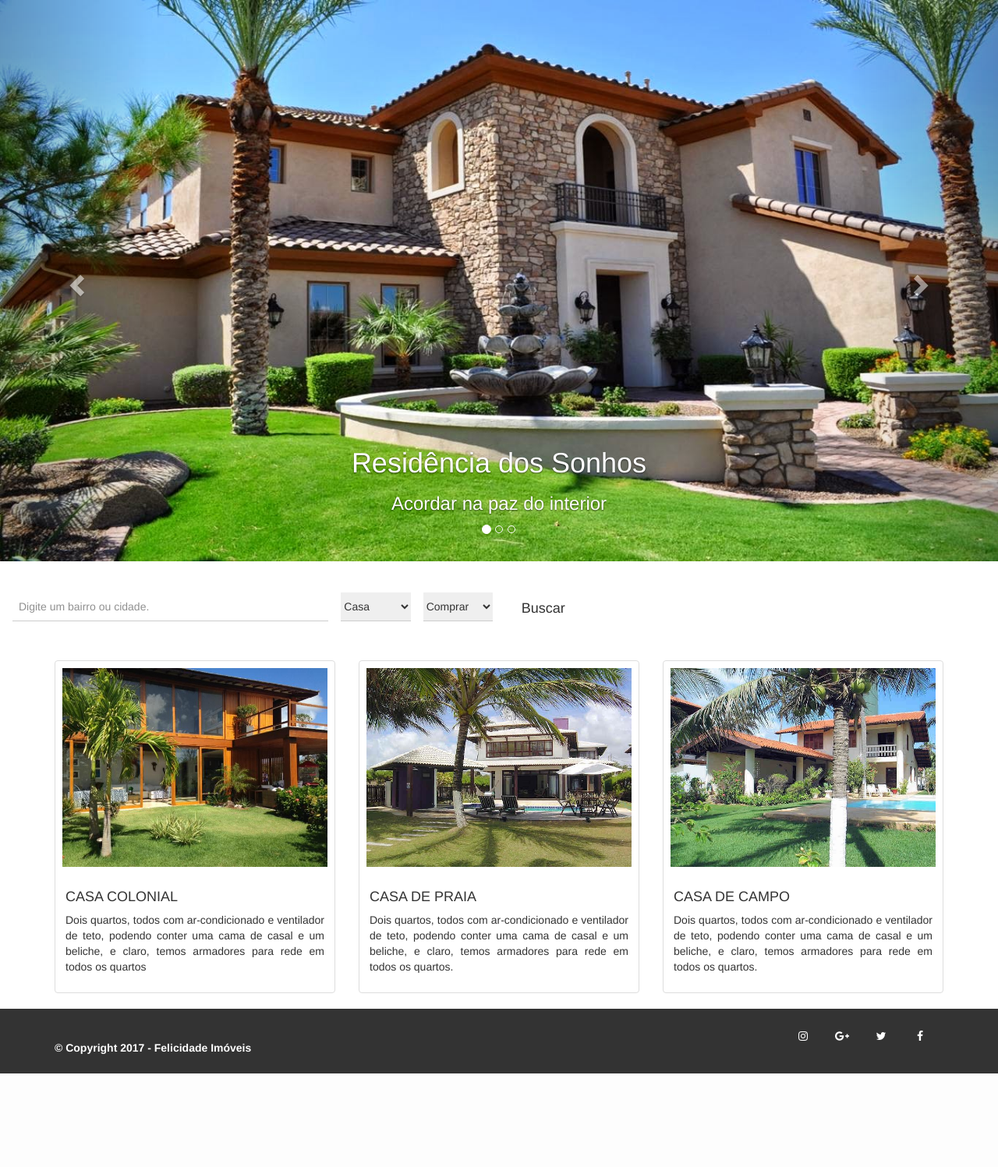
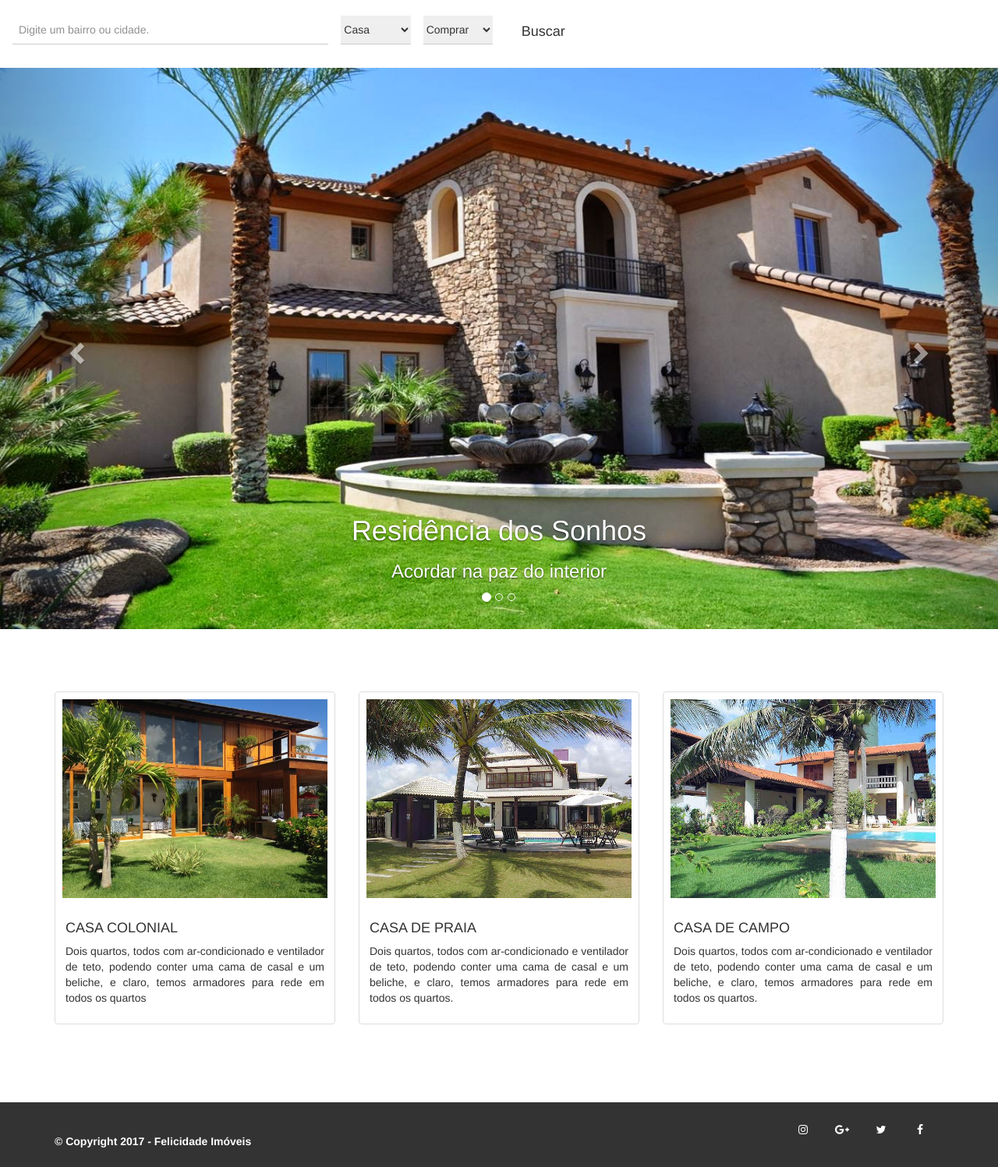
Before and after one commit to pedrohsreis/projeto3, a PHP site: page /Code3/ in a window 1280 px wide. Shown: the part 205-1702 px from the top of the page at 78% size. Before the commit the page ends 1582 px from the top, so only its background shows below. Run offline with PHP 8.4, Linux system fonts and the light colour scheme; data comes from the database, SQL or seed files in the repository; some libraries are stand-ins or nearby versions.

Commit message:
Mudando barra de pesquisa para acima do slide

```diff
--- a/index.php
+++ b/index.php
@@ -21,6 +21,12 @@
 	<header>
 		<?php include 'cabecalho.php'; ?>
 	</header>
+</section>
+<div class="space-ten"></div>
+<section><!---pesquisa-->
+	<?php include 'pesquisa.php'; ?>
+</section>
+<div class="space-ten"></div>
 <!--slide-->
 <section>
 	<div id="slide" class="carousel slide" data-ride="carousel">
@@ -64,13 +70,8 @@
 			<span class="sr-only">Next</span>
 		</a>
 	</div>
-
-	</section>
 	<div class="space-ten"></div>
 	<div class="space-ten"></div>
-	<section><!---pesquisa-->
-		<?php include 'pesquisa.php'; ?>
-	</section>
 	<div class="space-ten"></div>
 	<div class="space-ten"></div>
 	<!--QuickView-->
@@ -241,6 +242,10 @@
 			</div>
 		</div>
 	</section>
+	<div class="space-ten"></div>
+	<div class="space-ten"></div>
+	<div class="space-ten"></div>
+	<div class="space-ten"></div>
 	<footer>
 		<?php include 'rodape.php'; ?>
 	</footer>
```
Lines whose indentation alone changed are shown as unchanged.
